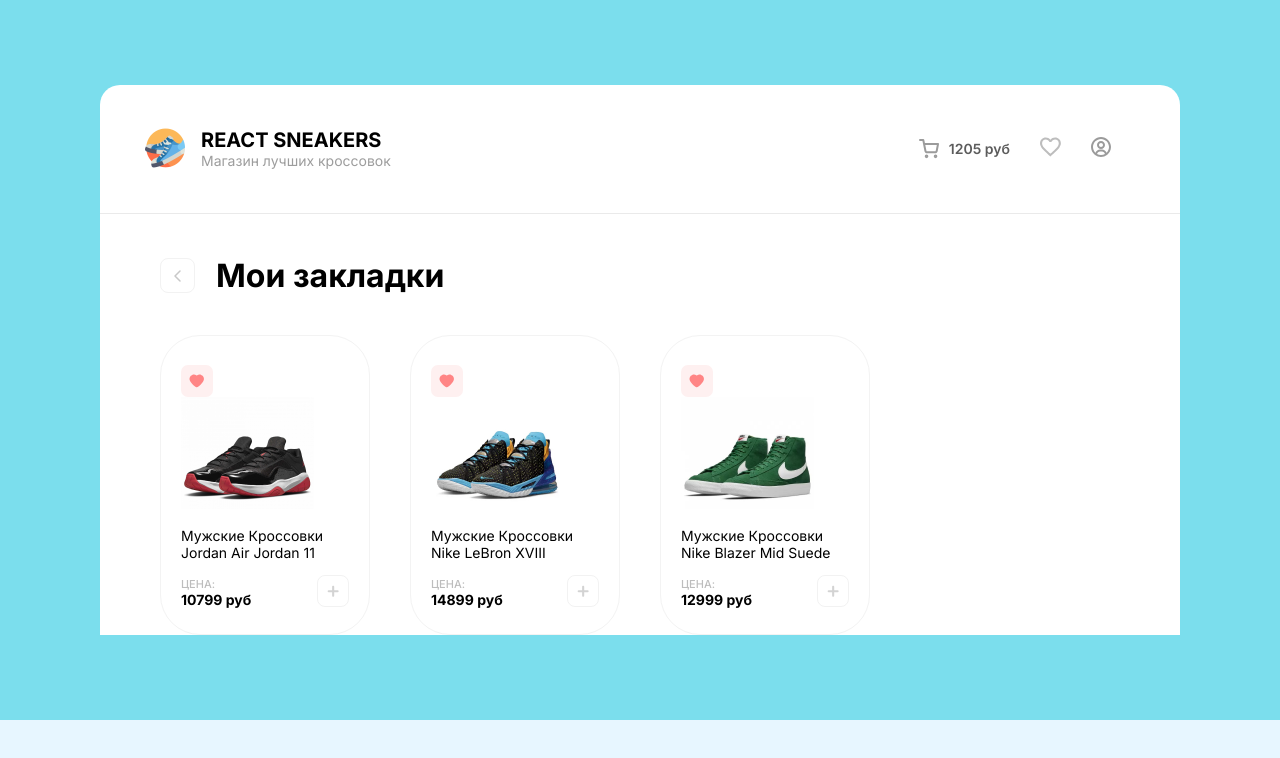
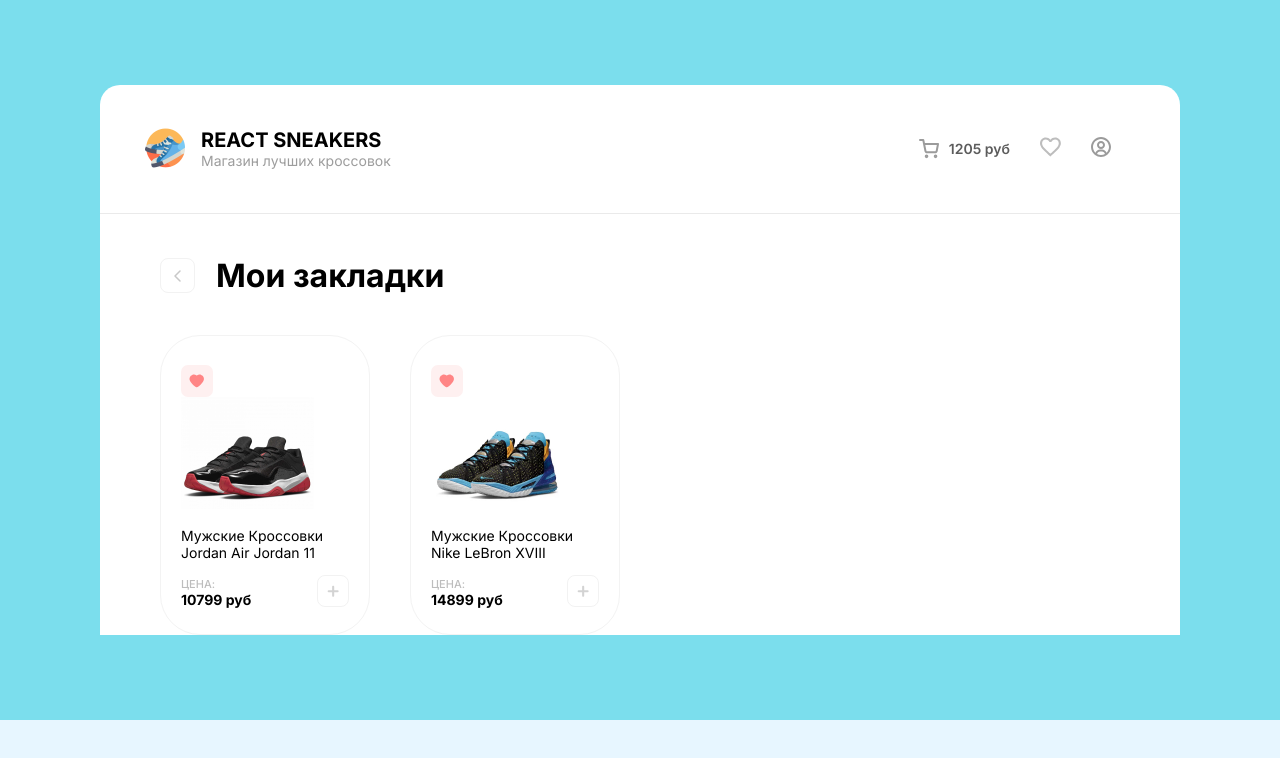
Before and after one commit to AlexandrSimanskii/sneakers, a React (Create React App) app: page /favorites in a window 1280 px wide. Shown: the top 758 px of the page. Built offline with nearby package versions, Linux system fonts and the light colour scheme; data requests are answered from the project's data file.

Commit message:
попробую слить add delite

```diff
--- a/db.json
+++ b/db.json
@@ -13,22 +13,16 @@
       "prise": 8499
     },
     {
-      "id": 7,
-      "img": "images/img/image 7.jpg",
-      "model": "Мужские Кроссовки Jordan Air Jordan 11",
-      "prise": 10799
+      "id": 4,
+      "img": "images/img/image 4.jpg",
+      "model": "Kроссовки Puma X Aka Boku Future Rider",
+      "prise": 8999
     },
     {
       "id": 1,
       "img": "images/img/image 1.jpg",
       "model": "Мужские Кроссовки Nike Blazer Mid Suede",
       "prise": "12999"
-    },
-    {
-      "id": 8,
-      "img": "images/img/image 8.jpg",
-      "model": "Мужские Кроссовки Nike LeBron XVIII",
-      "prise": 14899
     }
   ],
   "purchases": [],
@@ -44,12 +38,6 @@
       "img": "images/img/image 8.jpg",
       "model": "Мужские Кроссовки Nike LeBron XVIII",
       "prise": 14899
-    },
-    {
-      "id": 1,
-      "img": "images/img/image 1.jpg",
-      "model": "Мужские Кроссовки Nike Blazer Mid Suede",
-      "prise": "12999"
     }
   ],
   "products": [
--- a/src/component/Card/Card.jsx
+++ b/src/component/Card/Card.jsx
@@ -9,9 +9,10 @@
   item,
   favoritItem,
   setFavoritItem,
+  added
 }) => {
   const [productLiked, setProductLiked] = useState(false);
-  const [isAdded, setIsAdded] = useState(false);
+  const [isAdded, setIsAdded] = useState(added);
   const { pathname } = useLocation();
 
   useEffect(() => {
@@ -40,7 +41,7 @@
   };
 
   const deliteFromFavorite = (item) => {
-    console.log(productLiked);
+
     if (favoritItem.some((obj) => obj.id === item.id)) {
     }
     try {
--- a/src/pages/Home.jsx
+++ b/src/pages/Home.jsx
@@ -74,6 +74,7 @@
                   favoritItem={favoritItem}
                   setFavoritItem={setFavoritItem}
                   deleteFromBasket={deleteFromBasket}
+                  added={isInBasket.some((obj)=>obj.id === item.id)}
                 />
               );
             })}
```
